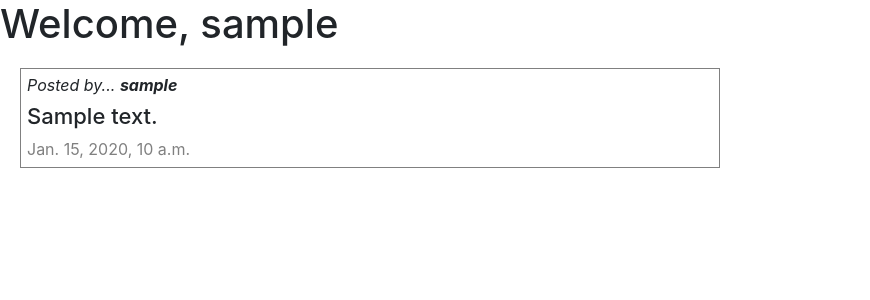
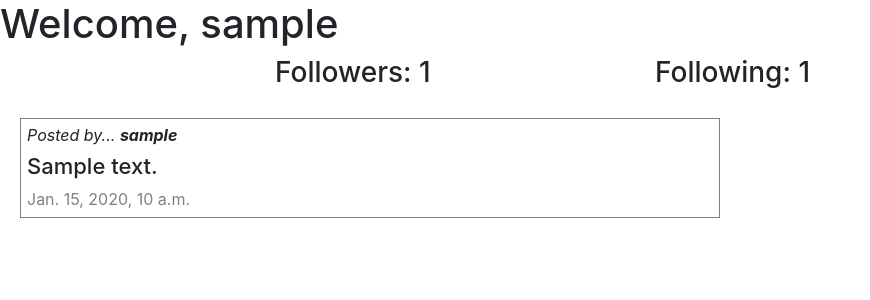
Before and after one commit to bykimus-prime/cs50web-project4-network, a Django app: page /profile/1 in a window 1280 px wide. Shown: the part 56-356 px from the top of the page, without its empty margins (0-870 px from the left). Run offline with Django 3.2, Linux system fonts and the light colour scheme; tables that the repository leaves empty hold one stand-in row (values such as "Sample post"); some libraries are stand-ins or nearby versions.

Commit message:
Show followers and following counts

```diff
--- a/network/templates/network/profile.html
+++ b/network/templates/network/profile.html
@@ -2,6 +2,13 @@
 
 {% block body %}
    <h1>Welcome, {{ username }}</h1>
+
+   <div class="container">
+      <div class="row d-flex justify-content-center">
+         <h3 class="col-4">Followers: {{ followed.count }}</h3>
+         <h3 class="col-4">Following: {{ follower.count }}</h3>
+      </div>
+   </div>
 
    <div class="posts-display">
       {% for post in postsOfPage %}
--- a/network/views.py
+++ b/network/views.py
@@ -5,7 +5,7 @@ from django.shortcuts import render
 from django.urls import reverse
 from django.core.paginator import Paginator
 
-from .models import User, Post
+from .models import User, Post, Follow
 
 
 def index(request):
@@ -33,6 +33,9 @@ def profile(request, user_id):
    user = User.objects.get(pk=user_id)
    allPosts = Post.objects.filter(user=user).order_by("id").reverse()  # show only user's posts
 
+   follower = Follow.objects.filter(user=user)
+   followed = Follow.objects.filter(user_followed=user)
+
    # pagination
    paginator = Paginator(allPosts, 10)
    pageNumber = request.GET.get('page')
@@ -41,7 +44,9 @@ def profile(request, user_id):
    return render(request, "network/profile.html", {
       "allPosts": allPosts,
       "postsOfPage": postsOfPage,
-      "username": user.username
+      "username": user.username,
+      "follower": follower,
+      "followed": followed
    })
 
 def login_view(request):
```
